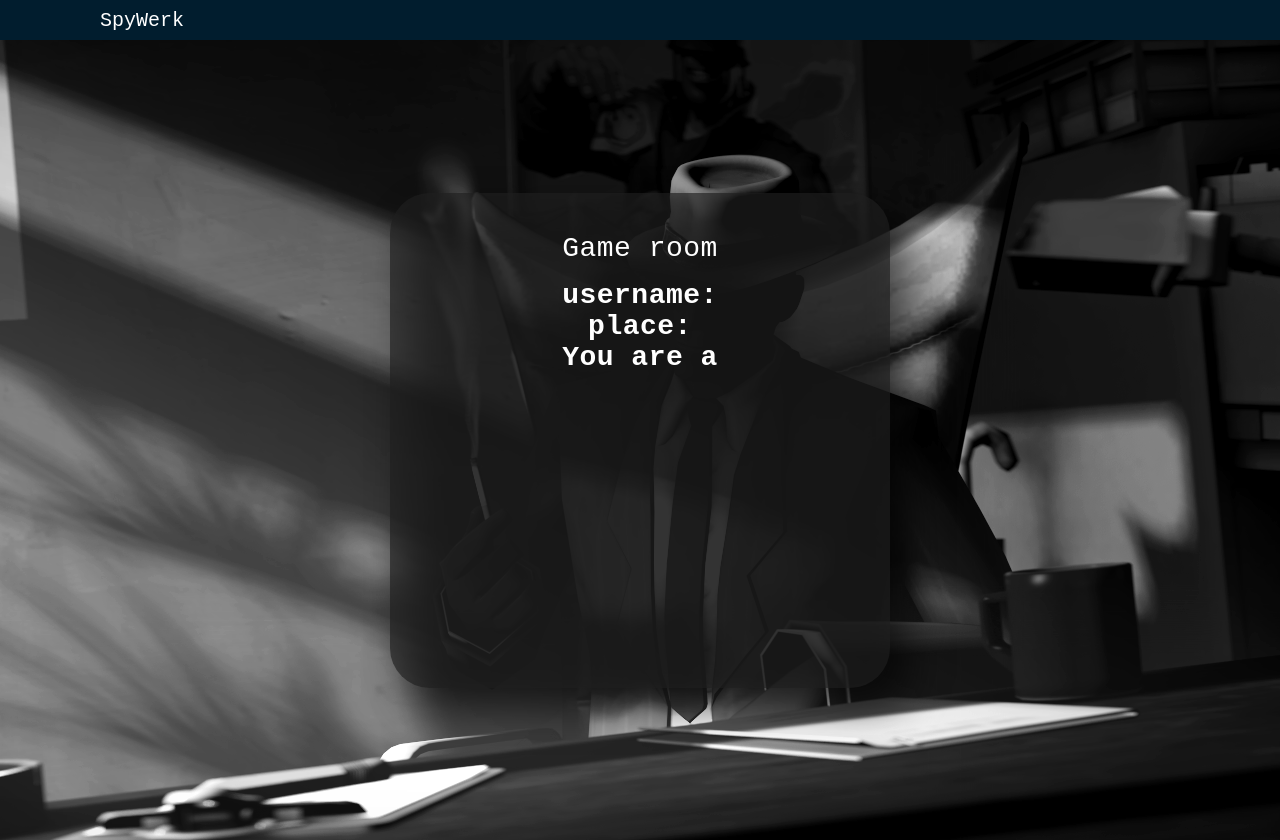
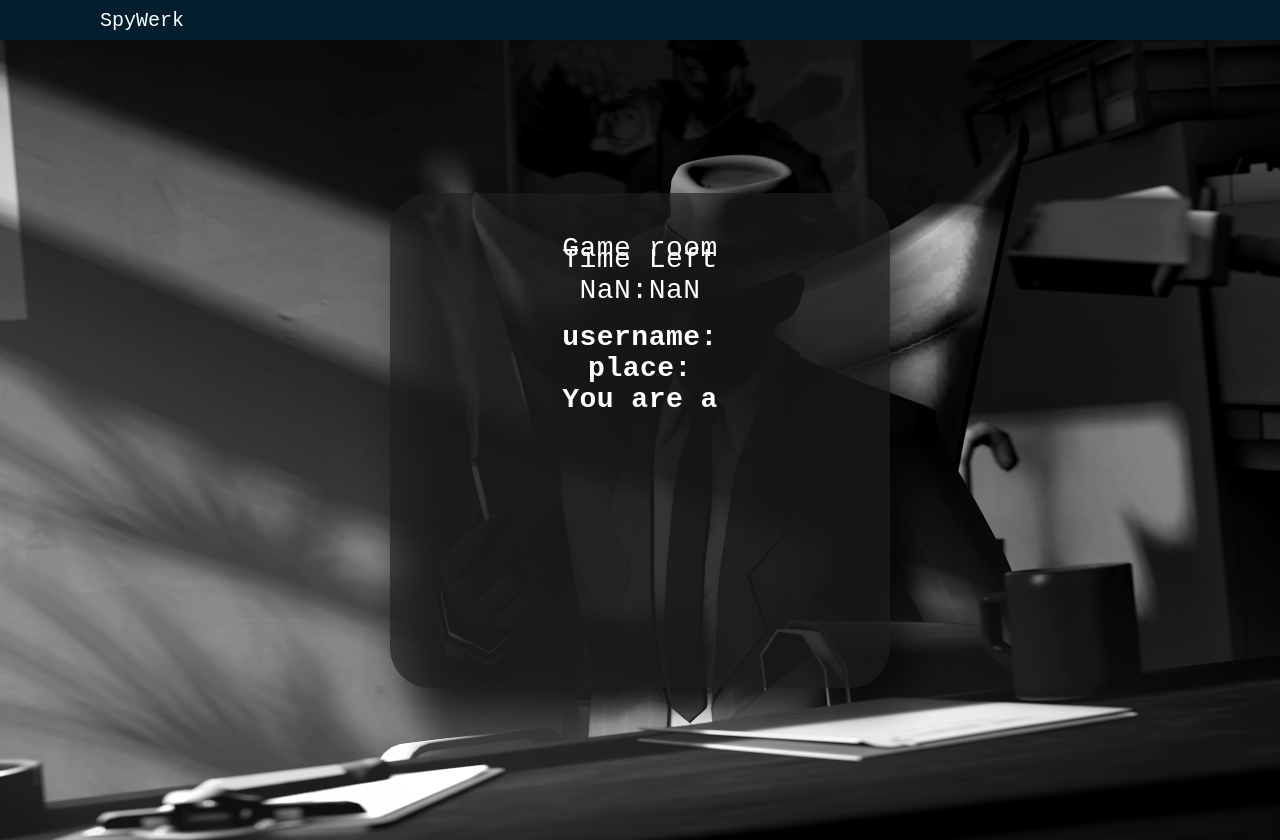
Before and after one commit to LynetteAntonia/spyWerk, a React (Create React App) app: page /gameroom in a window 1280 px wide. Built offline with nearby package versions, Linux system fonts and the light colour scheme; no server answers; a web font is replaced by a local one.

Commit message:
feat: game timer

```diff
--- a/src/App.js
+++ b/src/App.js
@@ -18,6 +18,7 @@ function App() {
   const [role, setRole] = useState("");
   const [place, setPlace] = useState("");
   const [isGameStart, setIsGameStart] = useState(false);
+  const [endTime, setEndTime] = useState(0)
 
   if (isGameStart) {
     return <GameRoom
@@ -25,6 +26,7 @@ function App() {
       username={username}
       role={role}
       place={place}
+      endTime={endTime}
     />
   }
 
@@ -35,6 +37,7 @@ function App() {
       setRole={(str) => setRole(str)}
       setPlace={(str) => setPlace(str)}
       setIsGameStart={(bool) => setIsGameStart(bool)}
+      setEndTime={(seconds) => setEndTime(seconds)}
     />;
   }
 
--- a/src/pages/gameroom.jsx
+++ b/src/pages/gameroom.jsx
@@ -1,13 +1,39 @@
 import './../styles/lobby.css'
 import './../styles/colors.css'
+import { unixTimeDiff } from './../util/time'
+import { useEffect, useState } from 'react';
 
-export default function GameRoom({ socket, username, role, place }) {
+export default function GameRoom({
+    socket,
+    username,
+    role,
+    place,
+    endTime,
+}) {
+     const [timer, setTimer] = useState(unixTimeDiff(endTime));
+
+    useEffect(() => {
+        const t = setTimeout(() => {
+            setTimer(unixTimeDiff(endTime, new Date().getTime()));
+        }, 1000);
+
+        return () => clearTimeout(t);
+    });
+
     return (
         <div className='waiting-room-container bg-primary'>
             <div className='waiting-room-div'>
                 <div className='waiting-room-title'>
                     Game room
                 </div>
+
+                <h5 className='waiting-room-title'>
+                    Time Left
+                    <br />
+                    { Math.floor(timer/60) < 10 ? "0" + Math.floor(timer/60) : Math.floor(timer/60) }
+                    :
+                    { timer % 60 < 10 ? "0" + timer % 60 : timer % 60 }
+                </h5>
 
                 <br /><br />
                 <div className='waiting-room-title'>
--- a/src/pages/waitingroom.jsx
+++ b/src/pages/waitingroom.jsx
@@ -2,7 +2,14 @@ import './../styles/lobby.css'
 import './../styles/colors.css'
 import { useEffect, useState } from 'react';
 
-export default function WaitingRoom({ socket, username, setRole, setPlace, setIsGameStart }) {
+export default function WaitingRoom({
+    socket,
+    username,
+    setRole,
+    setPlace,
+    setIsGameStart,
+    setEndTime,
+}) {
     const [users, setUsers] = useState([]);
 
     useEffect(() => {
@@ -19,7 +26,7 @@ export default function WaitingRoom({ socket, username, setRole, setPlace, setIs
         setUsers([...userList])
       })
 
-      socket.on('role-assign', ({ userList }) => {
+      socket.on('role-assign', ({ userList, endTime }) => {
         userList.forEach(u => {
             if (u.username === username) {
                 setRole(u.role)
@@ -27,6 +34,11 @@ export default function WaitingRoom({ socket, username, setRole, setPlace, setIs
             }
         });
 
+        // let now = new Date()
+        // let end = new Date(now.getTime() + (8*60000+3000))
+        // let diff = end.getTime() - now.getTime()
+
+        setEndTime(endTime)
         setIsGameStart(true)
       })
 
--- /dev/null
+++ b/src/util/time.js
@@ -0,0 +1,11 @@
+module.exports = {
+  /**
+   *
+   * @param {Number} endTime Unix timestamps (in milliseconds)
+   * @param {Number} now Unix timestamps (in milliseconds) - Default value: new Date().getTime()
+   * @returns Milliseconds difference
+   */
+  unixTimeDiff: (endTime, now = new Date().getTime()) => {
+    return Math.floor((endTime - now) / 1000)
+  }
+}
```
